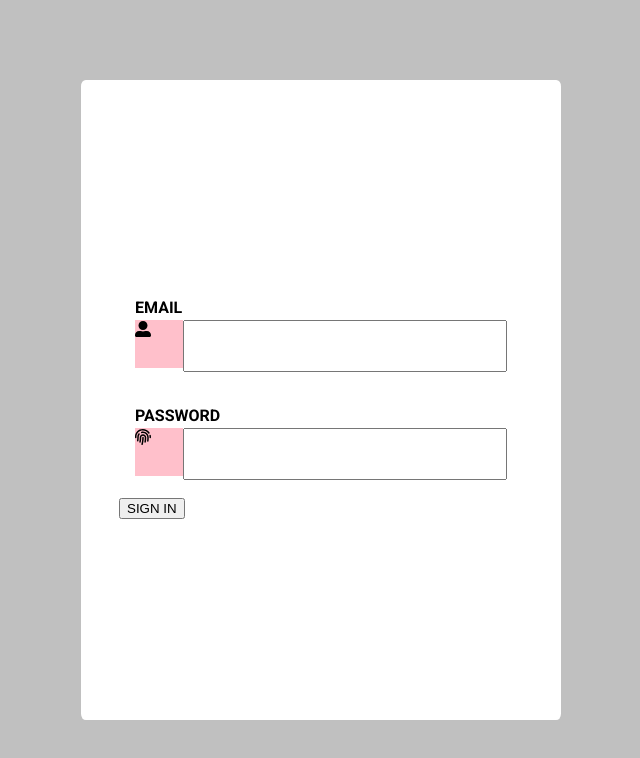
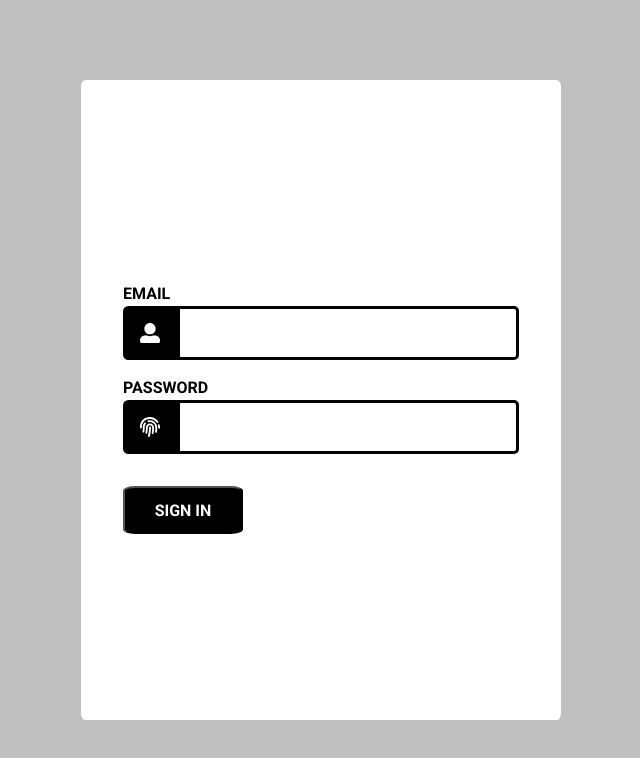
Before and after one commit to asynchroza/brightstudy-standalone, a React (Vite) app: page /login in a window 1280 px wide. Shown: the top 758 px of the page, without its empty margins (319-959 px from the left). Built offline with nearby package versions, Linux system fonts and the light colour scheme.

Commit message:
Handle blurring bug when submitting inputs

```diff
--- a/src/components/LoginForm/InputField.tsx
+++ b/src/components/LoginForm/InputField.tsx
@@ -1,34 +1,67 @@
-import { FC } from 'react';
+import { FC, Ref, useEffect, useState } from 'react';
 import styled from 'styled-components';
-import { FieldError, RegisterOptions, UseFormRegister } from 'react-hook-form';
+import { RegisterOptions, UseFormRegister } from 'react-hook-form';
 
 const FIELD_HEIGHT = `3rem`;
+const BORDER_WIDTH = `0.2rem`;
+
+const getNumFromREM = (rem: string) => Number.parseFloat(rem.split('rem')[0]);
 
 const InputContainer = styled.div`
-	padding: 1rem;
+	margin-top: 1rem;
+	margin-bottom: 1rem;
 
 	label {
 		font-weight: 700;
 		font-size: medium;
+		color: ${(props) => props.color};
 	}
 
 	input {
 		width: 20rem;
 		height: ${FIELD_HEIGHT};
 		padding: 0;
+		border: solid;
+		border-width: ${BORDER_WIDTH};
+		border-color: ${(props) => props.color};
+		outline: 0;
+		padding-left: 1rem;
+		font-size: large;
+		font-family: Roboto;
+		font-weight: 700;
+		border-top-right-radius: 5px;
+		border-bottom-right-radius: 5px;
 	}
 `;
 
 const InputIconBox = styled.div`
-	width: 3rem;
+	width: ${FIELD_HEIGHT};
 	height: ${FIELD_HEIGHT};
-	background-color: pink;
+	background-color: ${(props) => props.color};
+	border: solid;
+	border-width: ${BORDER_WIDTH};
+	display: flex;
+	justify-content: center;
+	align-items: center;
+	border-color: ${(props) => props.color};
+	border-top-left-radius: 10%;
+	border-bottom-left-radius: 10%;
+
+	svg {
+		height: ${getNumFromREM(FIELD_HEIGHT) - 1.75}rem;
+		width: ${getNumFromREM(FIELD_HEIGHT) - 1.75}rem;
+		color: white;
+	}
 `;
 
 const InputFieldContainer = styled.div`
 	display: flex;
 	flex-direction: row;
 `;
+
+const onBlurHandler = (setState: (value: React.SetStateAction<string>) => void, color: string) => {
+	setState(color);
+};
 
 export const InputField = ({
 	register,
@@ -37,7 +70,10 @@ export const InputField = ({
 	inputType,
 	Icon,
 	label,
-	error
+	isFocusDisabled,
+	primaryColor,
+	focusedColor,
+	forwardedRef
 }: {
 	// eslint-disable-next-line
 	register: UseFormRegister<any>;
@@ -46,19 +82,44 @@ export const InputField = ({
 	inputType: string;
 	Icon: FC;
 	label: string;
-	error: FieldError | undefined;
+	isFocusDisabled?: boolean;
+	primaryColor: string;
+	focusedColor: string;
+	// eslint-disable-next-line
+	// @ts-ignore
+	forwardedRef?: Ref | undefined;
 }) => {
+	const [color, setColor] = useState(primaryColor);
+
+	useEffect(() => {
+		if (isFocusDisabled && forwardedRef) {
+			forwardedRef.blur();
+
+			if (color !== primaryColor) {
+				onBlurHandler(setColor, primaryColor);
+			}
+		}
+	}, [isFocusDisabled, forwardedRef, setColor, primaryColor, color]);
+
 	return (
-		<InputContainer>
+		<InputContainer color={color}>
 			<label>{label}</label>
 			<br />
 			<InputFieldContainer>
-				<InputIconBox>
+				<InputIconBox color={color}>
 					<Icon />
 				</InputIconBox>
-				<input {...register(inputName, registerOptions)} type={inputType} />
+				<input
+					{...register(inputName, registerOptions)}
+					type={inputType}
+					onFocus={() => {
+						setColor(focusedColor);
+					}}
+					onBlur={() => {
+						onBlurHandler(setColor, primaryColor);
+					}}
+				/>
 			</InputFieldContainer>
-			{error && <p>{error.message}</p>}
 		</InputContainer>
 	);
 };
--- a/src/components/LoginForm/LoginForm.tsx
+++ b/src/components/LoginForm/LoginForm.tsx
@@ -10,6 +10,7 @@ import { gql, useMutation } from '@apollo/client';
 import { useNavigate } from 'react-router-dom';
 import { FaUserAlt, FaFingerprint } from 'react-icons/fa';
 import { InputField } from './InputField';
+import { useState } from 'react';
 
 const LOGIN_MUTATION = gql`
 	mutation Login($email: String!, $password: String) {
@@ -33,8 +34,21 @@ type LoginFormInputs = {
 	password: string;
 };
 
+const StyledButton = styled.button`
+	margin-top: 1rem;
+	width: 7.5rem;
+	height: 3rem;
+	background-color: black;
+	color: white;
+	font-size: medium;
+	font-family: Roboto;
+	font-weight: 700;
+	padding: 0.5rem;
+	border-radius: 10%;
+`;
+
 const LoginForm = ({ initialLogin = false }: { initialLogin?: boolean }) => {
-	const [login, { loading }] = useMutation(LOGIN_MUTATION);
+	const [login] = useMutation(LOGIN_MUTATION);
 	const navigate = useNavigate();
 
 	const handleLogin = async (email: string, password: string) => {
@@ -74,6 +88,8 @@ const LoginForm = ({ initialLogin = false }: { initialLogin?: boolean }) => {
 
 	// https://colorlib.com/wp/html5-and-css3-login-forms/
 
+	const [isFocusDisabled, setDisabledFocus] = useState(false);
+
 	return (
 		<StyledContainer>
 			<form onSubmit={handleSubmit(onSubmit)}>
@@ -90,7 +106,10 @@ const LoginForm = ({ initialLogin = false }: { initialLogin?: boolean }) => {
 					}}
 					register={register}
 					Icon={FaUserAlt}
-					error={errors.email}
+					isFocusDisabled={isFocusDisabled}
+					primaryColor="black"
+					focusedColor="#7b68ee"
+					forwardedRef={errors?.email?.ref}
 				/>
 				<InputField
 					label="PASSWORD"
@@ -101,9 +120,21 @@ const LoginForm = ({ initialLogin = false }: { initialLogin?: boolean }) => {
 					}}
 					register={register}
 					Icon={FaFingerprint}
-					error={errors.password}
+					primaryColor="black"
+					focusedColor="#7b68ee"
+					forwardedRef={errors?.password?.ref}
 				/>
-				<button type="submit">{loading ? 'Loading' : 'SIGN IN'}</button>
+				<StyledButton
+					type="submit"
+					onClick={() => {
+						setDisabledFocus(true);
+					}}
+					onMouseLeave={() => {
+						setDisabledFocus(false);
+					}}
+				>
+					{'SIGN IN'}
+				</StyledButton>
 			</form>
 		</StyledContainer>
 	);
```
